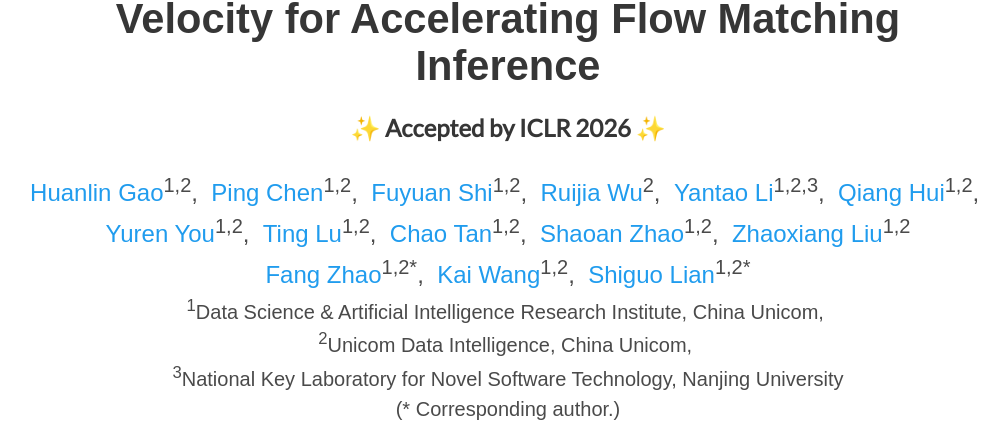
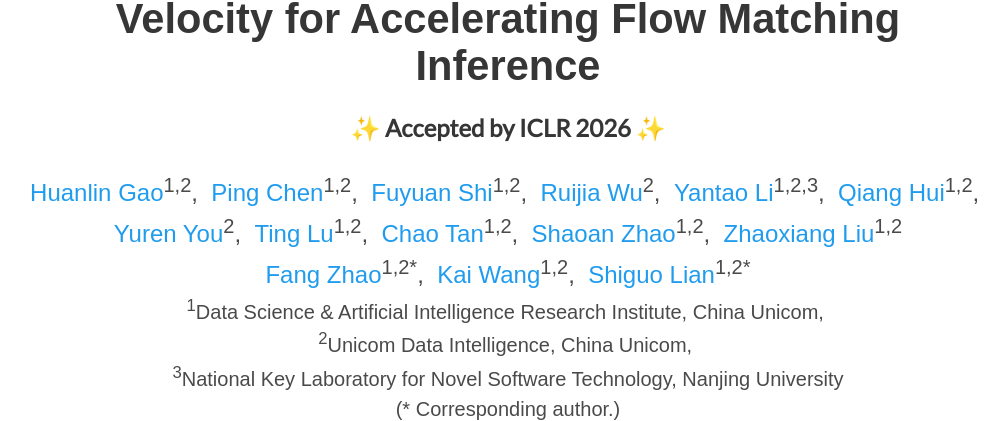
Before and after one commit to UnicomAI/UnicomAI.github.io, a plain HTML site: page MeanCache/index.html in a window 1280 px wide. Shown: the part 55-476 px from the top of the page, without its empty margins (132-1140 px from the left). Drawn offline with nearby package versions, Linux system fonts and the light colour scheme; some icons are missing; a web font is replaced by a local one.

Commit message:
Update index.html

```diff
--- a/MeanCache/index.html
+++ b/MeanCache/index.html
@@ -123,7 +123,7 @@
               <a href="#" target="_blank">Qiang Hui</a><sup>1,2</sup>,&nbsp;
             </span>
             <span class="author-block">
-              <a href="#" target="_blank">Yuren You</a><sup>1,2</sup>,&nbsp;
+              <a href="#" target="_blank">Yuren You</a><sup>2</sup>,&nbsp;
             </span>
             <span class="author-block">
               <a href="#" target="_blank">Ting Lu</a><sup>1,2</sup>,&nbsp;
```
